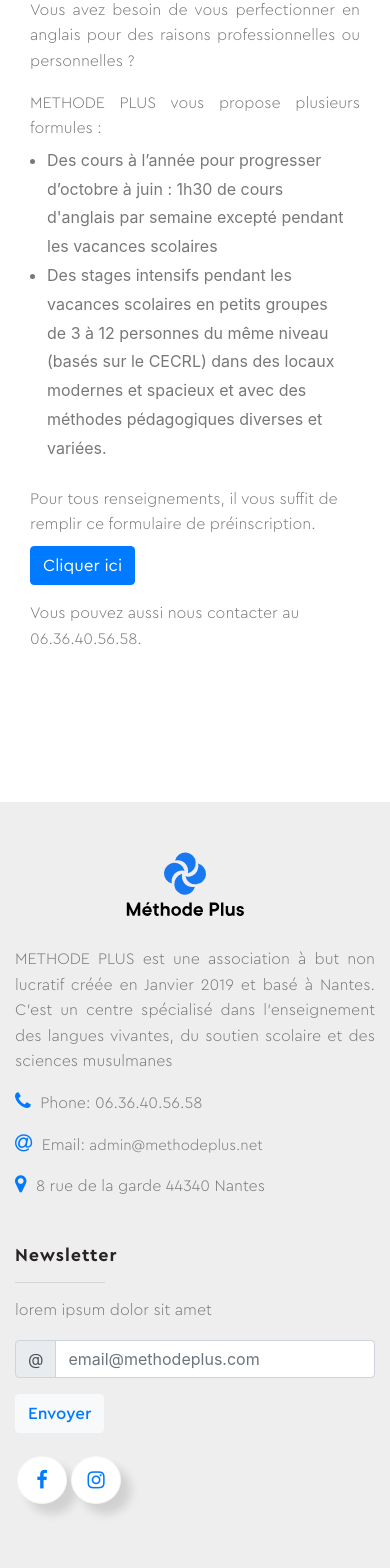
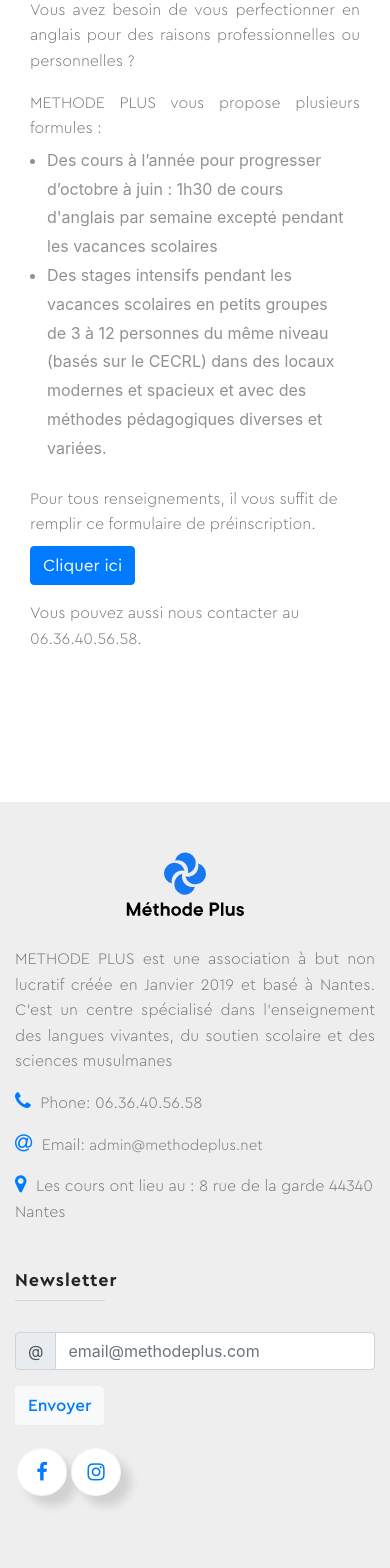
Before and after one commit to wissal-group/methodeplus, an Angular app: page /anglais in a window 390 px wide. Shown: the part 364-1932 px from the top of the page. Built offline with nearby package versions, Linux system fonts and the light colour scheme.

Commit message:
les changements

```diff
--- a/src/app/arabe-pour-adultes/arabe-pour-adultes.component.html
+++ b/src/app/arabe-pour-adultes/arabe-pour-adultes.component.html
@@ -18,7 +18,7 @@
                 <p><strong>350 euros /an</strong> (Possibilité de payement en trois fois)</p>
 
                 <h3>Modalités d’inscription</h3>
-                <ul>
+                <ul >
                     <li>Avoir 14 ans et plus.</li>
                     <li>Fiche d’inscription dûment remplie et signée (Cliquer sur ce lien)</li>
                     <li>Une photo d'identité récente</li>
--- a/src/app/footer/footer.component.html
+++ b/src/app/footer/footer.component.html
@@ -12,7 +12,7 @@
 						vivantes, du soutien scolaire et des sciences musulmanes </p>
 					<p><i class="fa fa-phone" ></i>  Phone: 06.36.40.56.58</p>
 					<p><i class="fa fa-at" ></i>  Email: <a href="mailto:hello@domain.com">admin@methodeplus.net</a></p>
-					<p><i class="fa fa-map-marker"></i>  8 rue de la garde 44340 Nantes</p>
+					<p><i class="fa fa-map-marker"></i> Les cours ont lieu au : 8 rue de la garde 44340 Nantes</p>
 				</div>
 			</div>
 
@@ -30,11 +30,10 @@
 
 			<div class="col-lg-5 offset-lg-1 col-md-5 offset-md-1 ">
 				<h5>Newsletter</h5>
-				<hr class=" mb-2 mt-0 d-inline-block mx-auto" style="width: 90px;">
+				<hr class=" mb-4 mt-0 d-inline-block mx-auto" style="width: 90px;">
 
+			<div class="footer_letter ">
 
-			<div class="footer_letter">
-					<p>lorem ipsum dolor sit amet</p>
 
 				<div class="input-group mb-3">
 					<div class="input-group-prepend">
@@ -43,15 +42,14 @@
 					<input type="text" class="form-control" placeholder="email@methodeplus.com" aria-label="Username" aria-describedby="basic-addon1">
 				</div>
 			</div>
-
 				<div class="mb-2 btn_en">
 					<button class="btn btn-md btn-light" role="button" href="#" >Envoyer</button>
 				</div>
 
 		<div class="social-media-rounded">
-				<a href="https://www.facebook.com/methodeplus.fr"><i class="fa fa-facebook "></i></a>
+				<a href="https://www.facebook.com/methodeplus.net/" target="_blank"><i class="fa fa-facebook "></i></a>
 
-				<a href="https://www.instagram.com/p/CEEIXpAIOFl/?igshid=r3oz3z1wv97q"><i class="fa fa-instagram "> </i></a>
+				<a href="https://www.instagram.com/centre_methode_plus/" target="_blank"><i class="fa fa-instagram "> </i></a>
 		</div>
 
 
--- a/src/index.html
+++ b/src/index.html
@@ -6,7 +6,6 @@
 
     <meta name="viewport" content="width=device-width, initial-scale=1">
       <base href="/">
-  <meta name="viewport" content="width=device-width, initial-scale=1">
   <link rel="icon" type="image/x-icon" href="favicon.ico">
 </head>
 <body>
--- a/src/styles.css
+++ b/src/styles.css
@@ -9,9 +9,8 @@
     -webkit-transition: 0.5s;
     transition: 0.5s;
     font-size: 16px;
-
   }
-  a:hover {/***********************************/
+  a:hover {
     outline: none;
     text-decoration: none;
 
@@ -20,13 +19,7 @@
     font-family: Cera Pro Light;
     font-size: 16px;
     line-height: 1.6em;
-	color:#777977;
-/*-------modification
- text-align: justify !important;
-
-	margin-top: 0px;
-	margin-bottom: 5rem !important;
-	------------------*/
+	  color:#777977;
   }
 
   h1, h2, h3, h4, h5 ,h6{
@@ -86,5 +79,12 @@
 }
 
 .site-section ul li{
-	line-height: 1.8;
+  line-height: 1.8;
+  color: #777977 !important;
 }
+@media all and (max-width:767px) {
+.site-section ul li{
+  line-height: 1.8;
+  color: #919191 !important;
+}
+}
```
